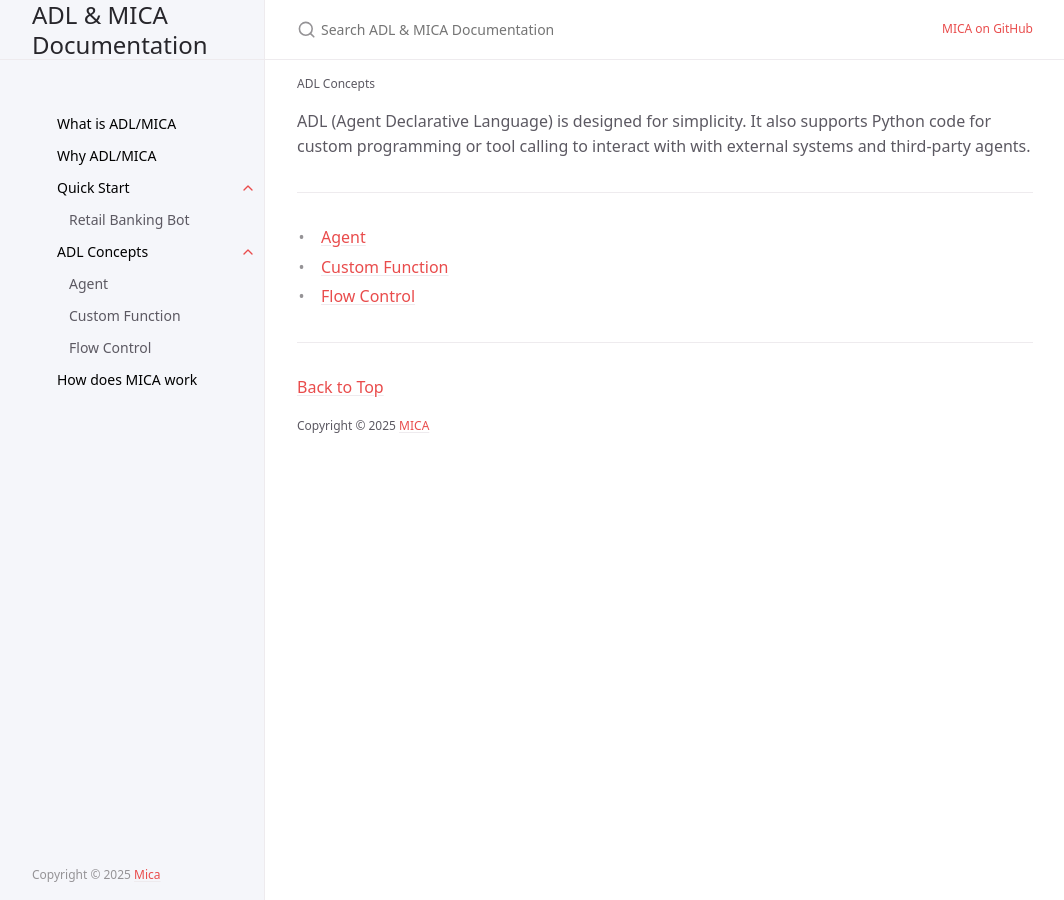
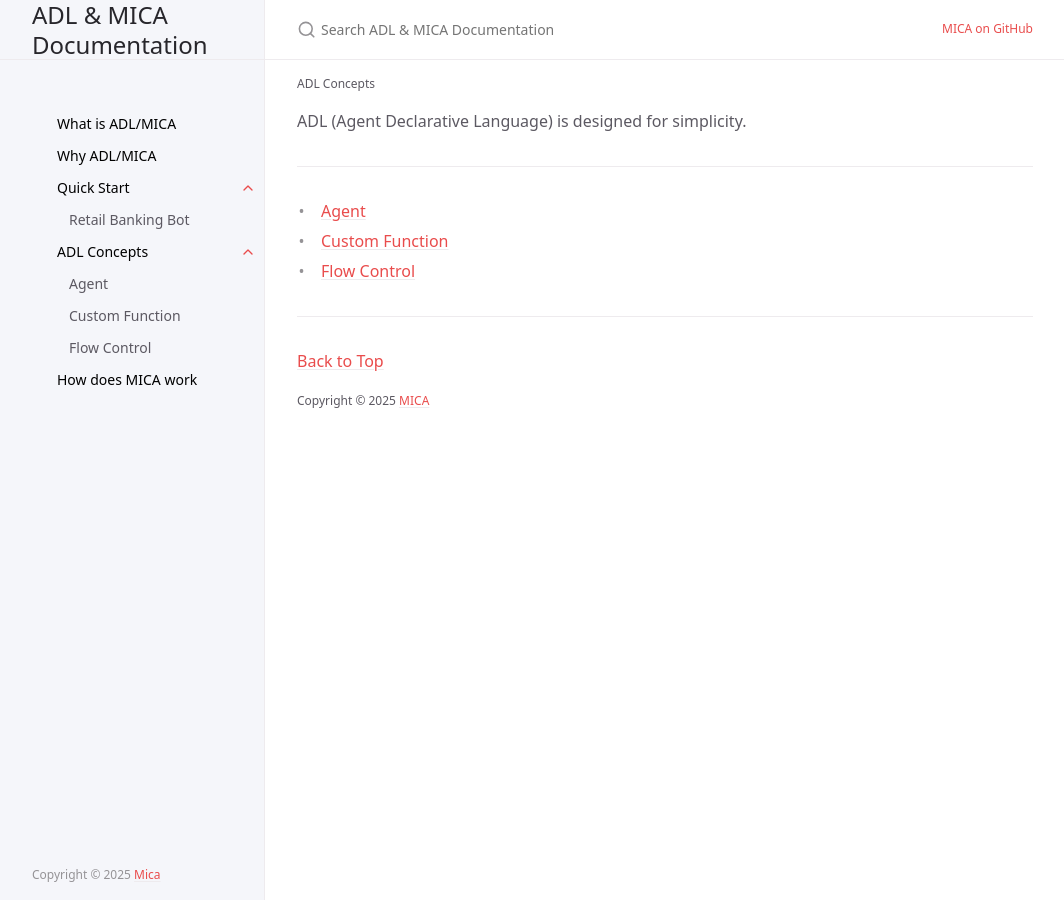
Before and after one commit to Mica-labs/Mica-labs.github.io, a Jekyll site: the page built from docs/ADL Concepts/index.md, in a window 1280 px wide. Shown: the whole page, without its empty margins (107-1171 px from the left). Built offline with Jekyll 4.4.1, drawn with Linux system fonts in a browser that asks for light colours; cached includes are drawn as plain includes.

Commit message:
Update index.md

```diff
--- a/docs/ADL Concepts/index.md
+++ b/docs/ADL Concepts/index.md
@@ -5,4 +5,4 @@ nav_order: 5
 has_children: true
 ---
 
-ADL (Agent Declarative Language) is designed for simplicity.  It also supports Python code for custom programming or tool calling to interact with with external systems and third-party agents.
+ADL (Agent Declarative Language) is designed for simplicity.
```
